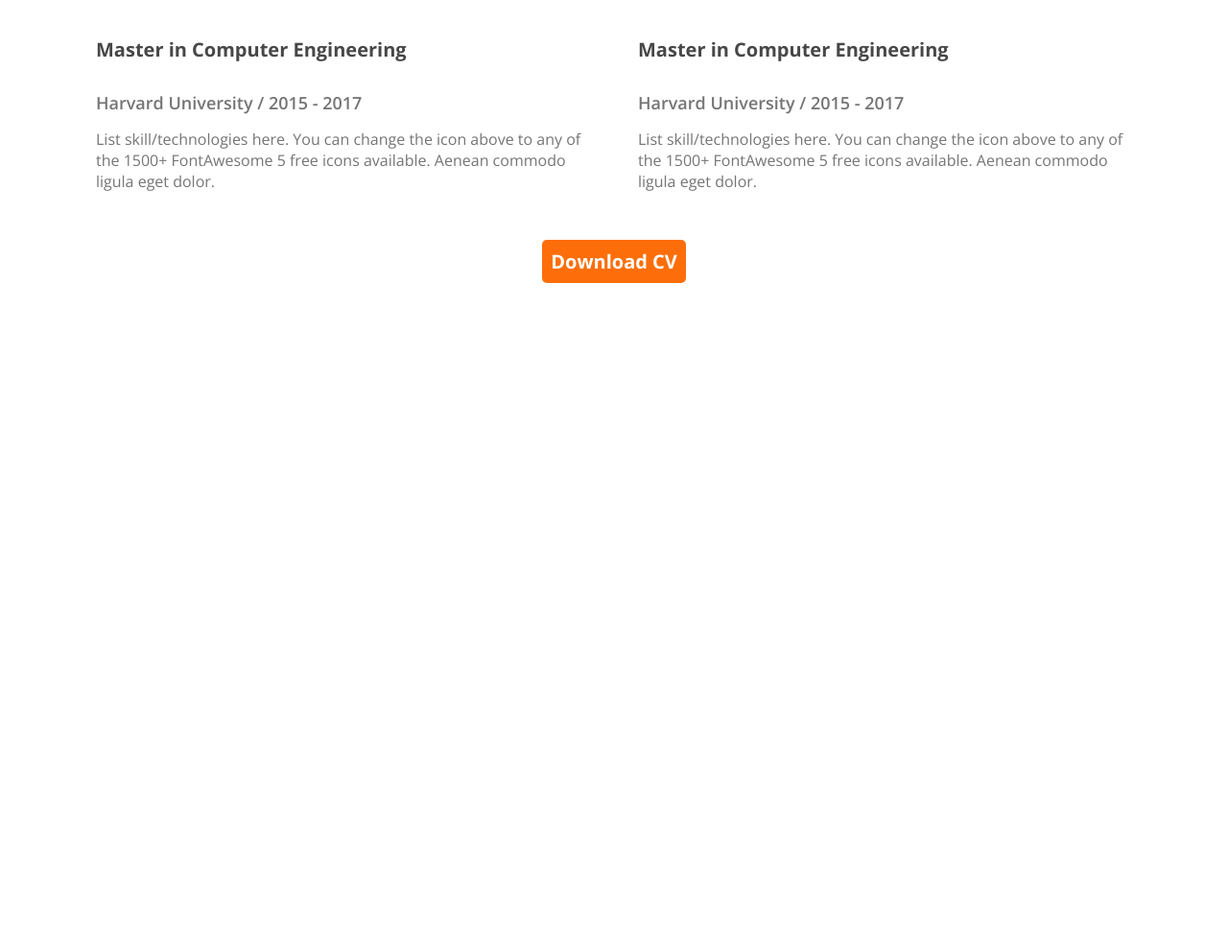
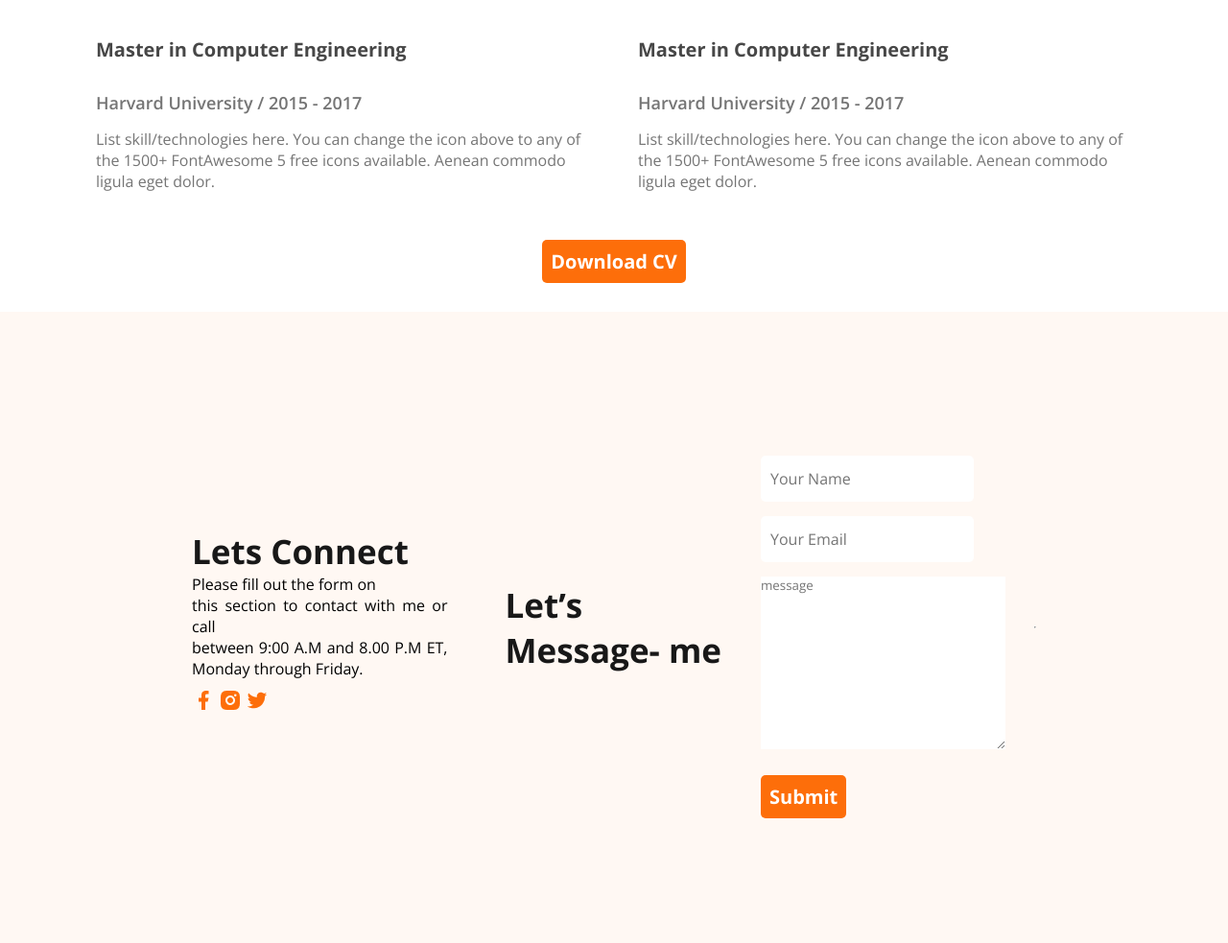
Before and after one commit to tamim6421/new-portfolio-repo, a plain HTML site: page index.html in a window 1280 px wide. Shown: the part 2749-3732 px from the top of the page at 96% size. Before the commit the page ends 3074 px from the top, so only its background shows below. Drawn offline with nearby package versions, Linux system fonts and the light colour scheme.

Commit message:
finished footer section

```diff
--- a/index.css
+++ b/index.css
@@ -194,3 +194,75 @@ hr{
     text-align: center;
     padding: 30px 0;
 }
+.footer{
+
+    display: flex;
+    align-items: center;
+    justify-content: space-between;
+    padding: 130px 200px;
+    gap: 30px;
+}
+
+.footer_title{
+    color: #181818;
+
+    font-size: 35px;
+    font-weight: 700;
+}
+.meassage{
+    color: #181818;
+    font-size: 35px;
+    font-weight: 700;
+    padding-left: 30px;
+
+}
+.footer_desc{
+    text-align: justify;
+}
+.icon img{
+padding: 10px 0;
+margin-top:20px 0 ;
+}
+.footer_column{
+    width: 50%;
+}
+
+textarea{
+    border: 0;
+}
+.cvbbt{
+    text-align: center;
+}
+
+.input_box{
+   width: 30%;
+
+    margin:0 auto;
+    margin-top: 20px;
+}
+.copy_right{
+    display: block;
+}
+footer{
+    background-color:#FFF8F3 ;
+}
+input{
+    border-radius: 5px;
+    background: #FFF;
+    border: 0;
+    color:#757575;
+font-size: 16px;
+font-weight: 400;
+line-height: 28px;
+    padding: 10px 10px ;
+
+}
+.name{
+    margin-bottom: 15px;
+}
+.email{
+    margin-bottom: 15px;
+}
+
+
+}
--- a/index.html
+++ b/index.html
@@ -160,8 +160,42 @@
        </main>
 
        <footer>
+        <section class="footer">
+
+            <div class="footer_column">
+                <h3 class="footer_title">Lets Connect</h3>
+                <p class="footer_desc">Please fill out the form on <br> this section to contact with me or call <br> between 9:00 A.M and 8.00 P.M ET, Monday through Friday.</p>
+                <a href="" class="icon"><img src="./port images/icons/facebook.png" alt=""></a>
+                <a href="" class="icon"><img src="./port images/icons/insta.png" alt=""></a>
+                <a href="" class="icon"><img src="./port images/icons/twitter.png" alt=""></a>
+            </div>
+            <div class="footer_column">
+                <h3 class="meassage">Let’s Message- me</h3>
+            </div>
+
+
+            <div class="input_box">
+                <form action="">
+                    <div class="name">
+                        <input placeholder="Your Name" type="text" name="" id="">
+                    </div>
+                    <div class="email">
+                        <input type="email" placeholder="Your Email" name="" id="">
+                    </div>
+
+                   <textarea name="" placeholder="message" id="" cols="30" rows="10"></textarea>
+                   <br>
+                   <br>
+                   <button class="btn_primary">Submit</button>
+                </form>
+            </div>
+            <hr>
+
+        </section>
+
 
        </footer>
 
+
 </body>
 </html>
```
